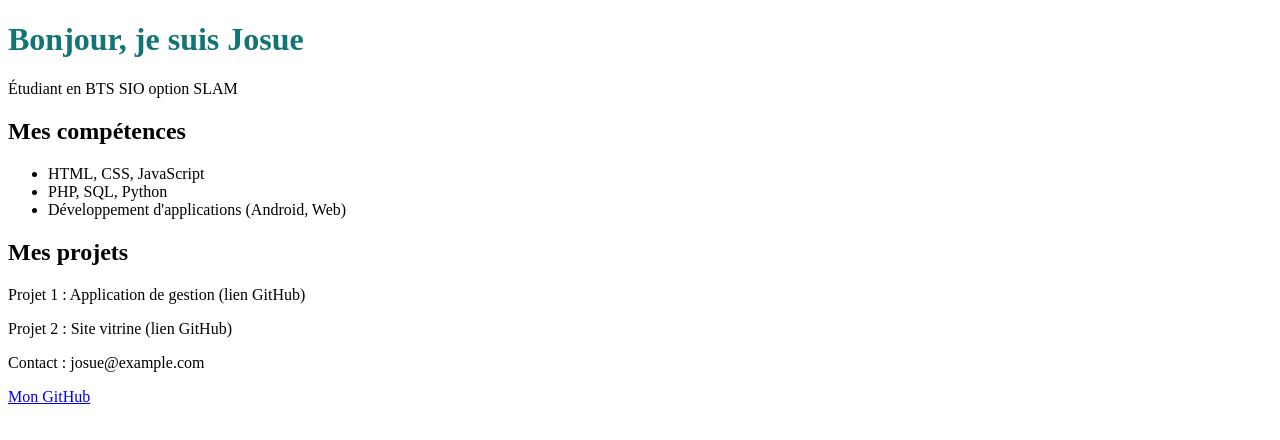
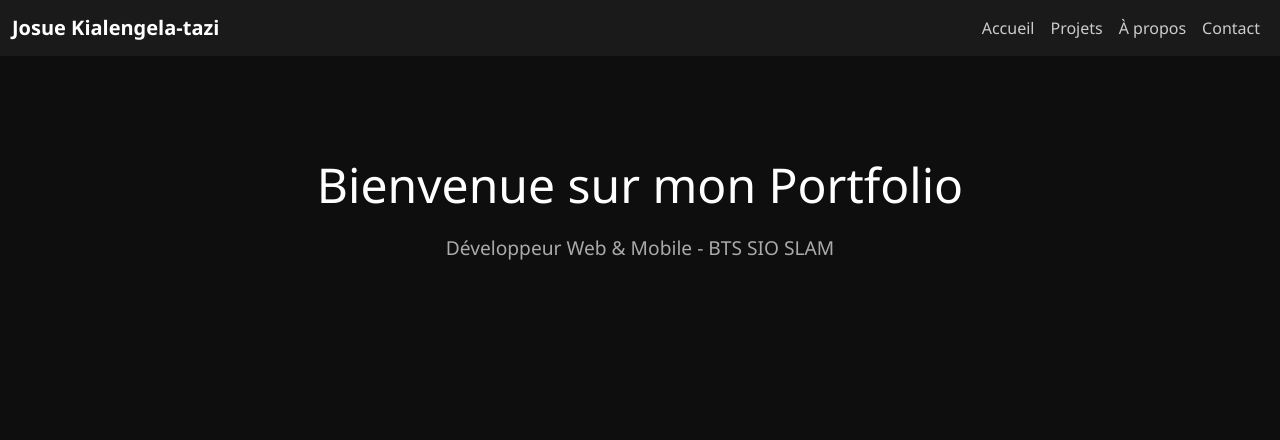
Before and after one commit to Josue4231/portfolio, a plain HTML site: page index.html in a window 1280 px wide. Drawn offline with nearby package versions, Linux system fonts and the light colour scheme.

Commit message:
PRemier commit

```diff
--- a/index.html
+++ b/index.html
@@ -1,35 +1,72 @@
 <!DOCTYPE html>
 <html lang="fr">
 <head>
-  <meta charset="UTF-8" />
-  <meta name="viewport" content="width=device-width, initial-scale=1.0" />
-  <title>Portfolio de Josue</title>
-  <link rel="stylesheet" href="style.css" />
+  <meta charset="UTF-8">
+  <meta name="viewport" content="width=device-width, initial-scale=1.0">
+  <title>Portfolio - Josue</title>
+  <!-- Bootstrap CSS -->
+  <link href="https://cdn.jsdelivr.net/npm/bootstrap@5.3.3/dist/css/bootstrap.min.css" rel="stylesheet">
+  <style>
+    body {
+      background-color: #0e0e0e;
+      color: white;
+      font-family: 'Segoe UI', sans-serif;
+    }
+    .navbar {
+      background-color: #1a1a1a;
+    }
+    .navbar-brand {
+      font-weight: bold;
+    }
+    .nav-link {
+      color: #ccc !important;
+    }
+    .nav-link:hover {
+      color: #4fc3f7 !important;
+    }
+    .hero {
+      padding: 100px 20px;
+      text-align: center;
+    }
+    .hero h1 {
+      font-size: 3rem;
+      margin-bottom: 20px;
+    }
+    .hero p {
+      font-size: 1.2rem;
+      color: #aaa;
+    }
+  </style>
 </head>
 <body>
-  <header>
-    <h1>Bonjour, je suis Josue </h1>
-    <p>Étudiant en BTS SIO option SLAM</p>
-  </header>
 
-  <section>
-    <h2>Mes compétences</h2>
-    <ul>
-      <li>HTML, CSS, JavaScript</li>
-      <li>PHP, SQL, Python</li>
-      <li>Développement d'applications (Android, Web)</li>
-    </ul>
+  <!-- Navbar -->
+  <nav class="navbar navbar-expand-lg navbar-dark sticky-top">
+    <div class="container-fluid">
+      <a class="navbar-brand" href="#">Josue Kialengela-tazi</a>
+      <button class="navbar-toggler" type="button" data-bs-toggle="collapse" data-bs-target="#menu">
+        <span class="navbar-toggler-icon"></span>
+      </button>
+      <div class="collapse navbar-collapse justify-content-end" id="menu">
+        <ul class="navbar-nav">
+          <li class="nav-item"><a class="nav-link" href="#">Accueil</a></li>
+          <li class="nav-item"><a class="nav-link" href="#">Projets</a></li>
+          <li class="nav-item"><a class="nav-link" href="#">À propos</a></li>
+          <li class="nav-item"><a class="nav-link" href="#">Contact</a></li>
+        </ul>
+      </div>
+    </div>
+  </nav>
+
+  <!-- Section Intro -->
+  <section class="hero">
+    <div class="container">
+      <h1>Bienvenue sur mon Portfolio</h1>
+      <p>Développeur Web & Mobile - BTS SIO SLAM</p>
+    </div>
   </section>
 
-  <section>
-    <h2>Mes projets</h2>
-    <p>Projet 1 : Application de gestion (lien GitHub)</p>
-    <p>Projet 2 : Site vitrine (lien GitHub)</p>
-  </section>
-
-  <footer>
-    <p>Contact : josue@example.com</p>
-    <p><a href="https://github.com/Josue4231">Mon GitHub</a></p>
-  </footer>
+  <!-- Bootstrap JS -->
+  <script src="https://cdn.jsdelivr.net/npm/bootstrap@5.3.3/dist/js/bootstrap.bundle.min.js"></script>
 </body>
 </html>
--- a/style.css
+++ b/style.css
@@ -1,3 +1,66 @@
-h1{
-    color:rgb(18, 116, 116);
+@import url('https://fonts.googleapis.com/css2?family=Inter:wght@400;600&display=swap');
+
+* {
+  margin: 0;
+  padding: 0;
+  box-sizing: border-box;
 }
+
+body {
+  font-family: 'Inter', sans-serif;
+  background-color: #0e0e0e;
+  color: #ffffff;
+  min-height: 100vh;
+}
+
+/* Navbar */
+.navbar {
+  display: flex;
+  justify-content: space-between;
+  align-items: center;
+  background-color: #1a1a1a;
+  padding: 20px 40px;
+  box-shadow: 0 2px 8px rgba(0, 0, 0, 0.3);
+  position: sticky;
+  top: 0;
+  z-index: 1000;
+}
+
+.logo {
+  font-size: 24px;
+  font-weight: 600;
+  color: #ffffff;
+}
+
+.menu {
+  list-style: none;
+  display: flex;
+  gap: 30px;
+}
+
+.menu li a {
+  text-decoration: none;
+  color: #cccccc;
+  font-weight: 500;
+  transition: color 0.3s ease;
+}
+
+.menu li a:hover {
+  color: #4fc3f7;
+}
+
+/* Contenu principal */
+.intro {
+  text-align: center;
+  padding: 100px 20px;
+}
+
+.intro h1 {
+  font-size: 48px;
+  margin-bottom: 20px;
+}
+
+.intro p {
+  font-size: 20px;
+  color: #bbbbbb;
+}
```
